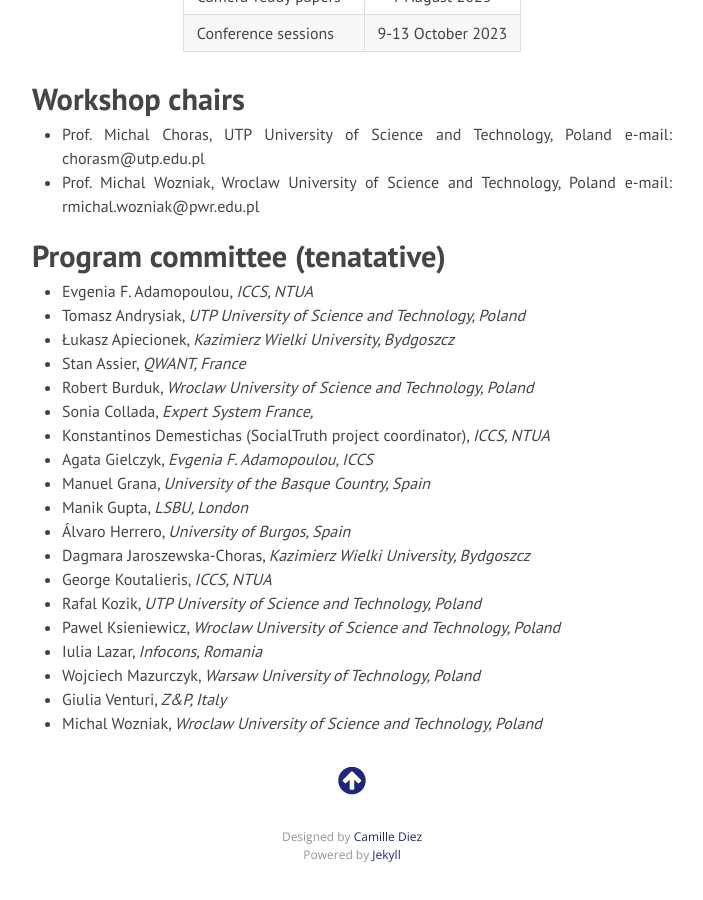
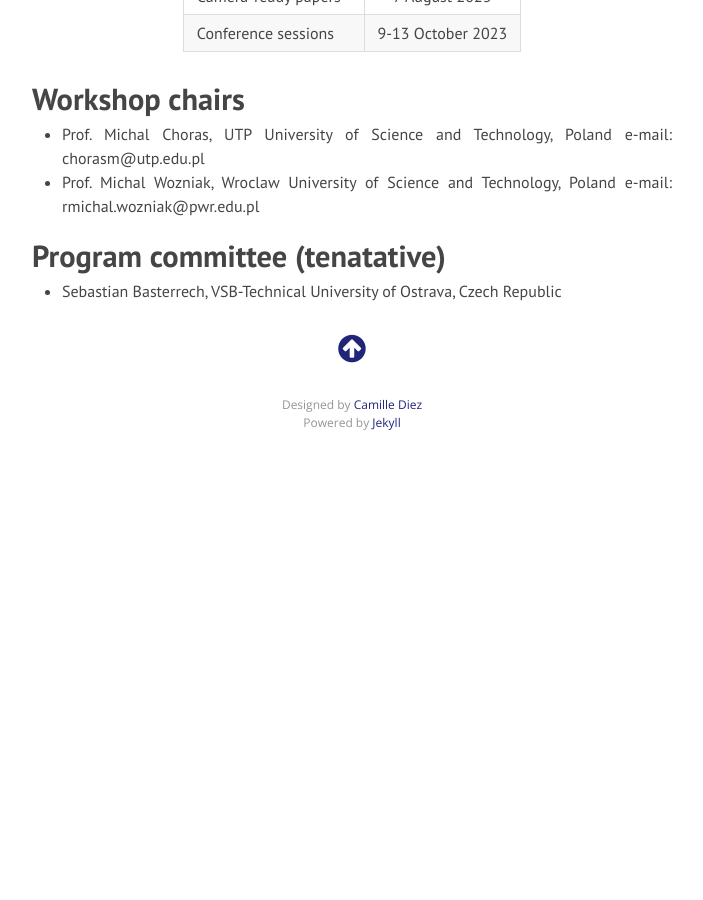
Before and after one commit to disa-iccs/disa-icss.github.io, a Jekyll site: the page built from index.md, in a window 1280 px wide and 900 px high, scrolled down 1823 px. Shown: the whole window, without its empty margins (288-991 px from the left). Built offline with Jekyll 4.4.1, drawn with Linux system fonts in a browser that asks for light colours; nearby versions of some CDN libraries; after the commit the page ends 2291 px from its top, so only the background shows below that.

Commit message:
Update index.md

```diff
--- a/index.md
+++ b/index.md
@@ -119,7 +119,12 @@ e-mail: cdemest@cn.ntua.gr
 </ul>
 
 # Program committee (tenatative)
-
+<ul>
+<li>
+    Sebastian Basterrech, VSB-Technical University of Ostrava, Czech Republic
+</li>
+</ul>
+<!--
 <ul>
 {% assign sorted = (site.data.pc | sort: 'last') %}
 {% for person in sorted %}
@@ -128,7 +133,7 @@ e-mail: cdemest@cn.ntua.gr
 </li>
 {% endfor %}
 </ul>
-
+-->
 
 
 <!--
```
